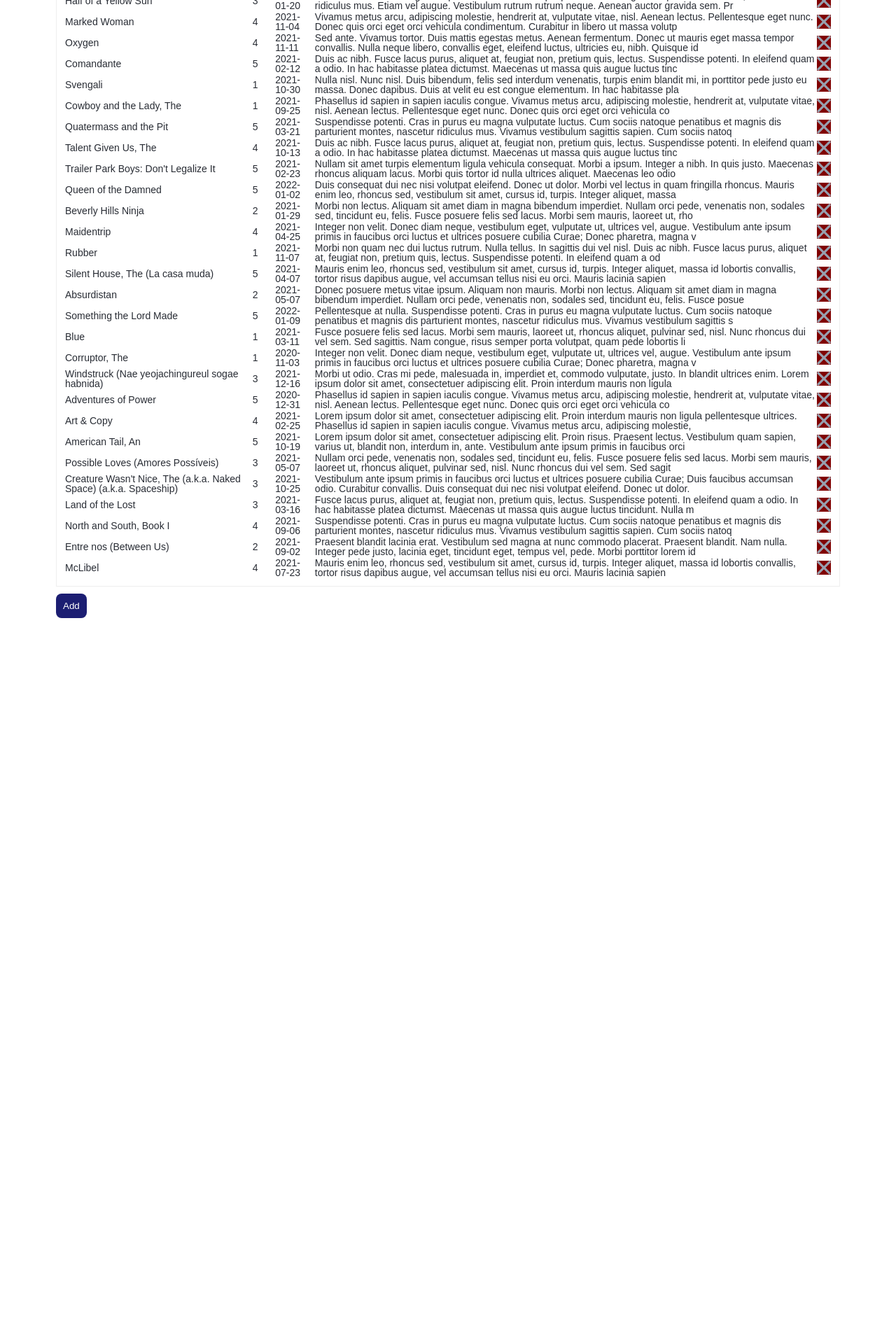
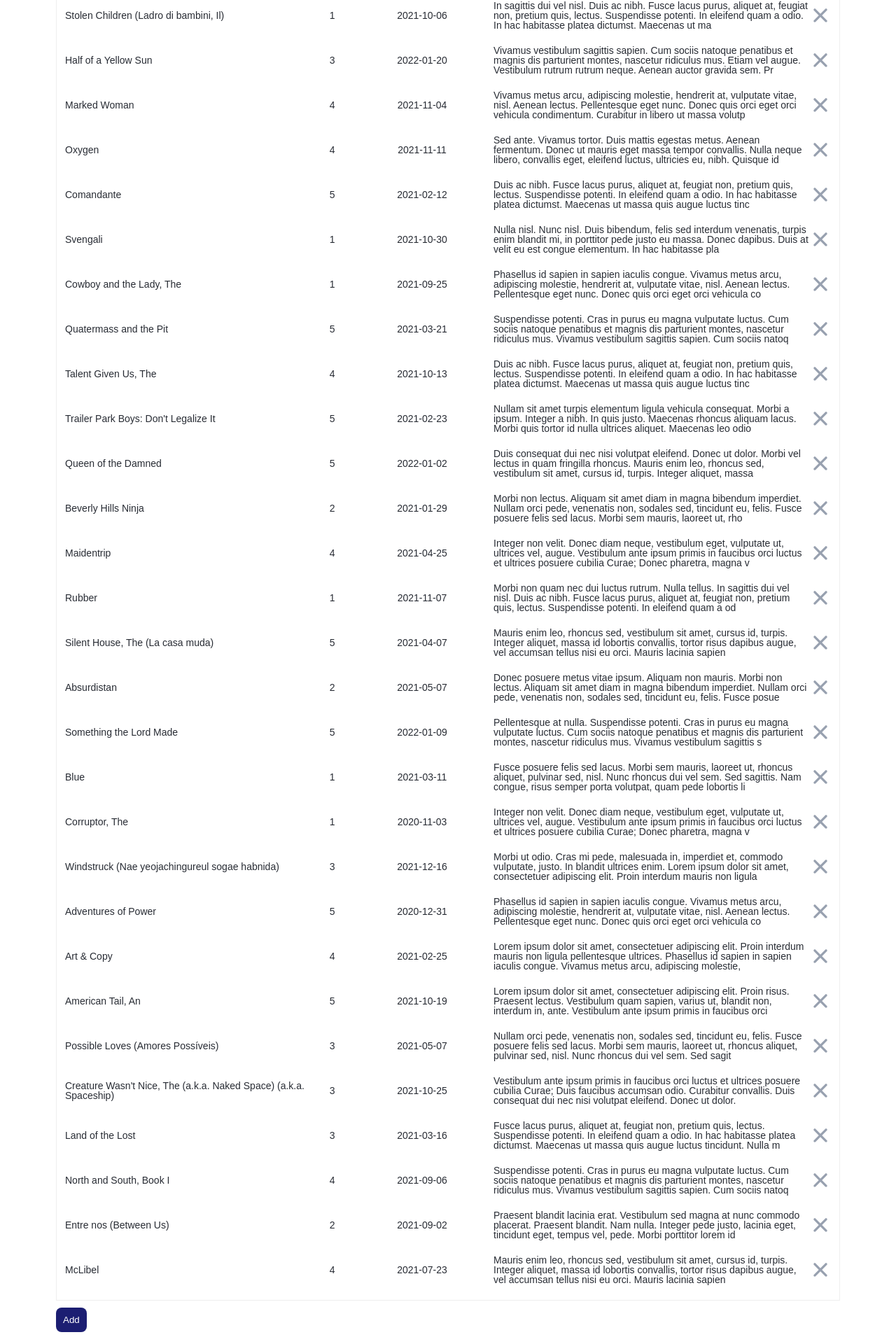
Before and after one commit to ElizavetaNova/React, a React (Create React App) app: page / in a window 1280 px wide. Shown: the part 260-2180 px from the top of the page at 70% size. Before the commit the page ends 1163 px from the top, so only its background shows below. Built offline with nearby package versions, Linux system fonts and the light colour scheme.

Commit message:
Исправила замечания

```diff
--- a/src/App.tsx
+++ b/src/App.tsx
@@ -10,30 +10,26 @@
 interface AppState {
     movies: Movie[];
     showForm: boolean;
-    valueButton: string;
 }
 
 class App extends Component<{}, AppState> {
 
     state = {
         movies: [],
-        showForm: false,
-        valueButton: 'Add'
+        showForm: false
     };
-    onClick = () => {
+
+    toggleForm = () => {
         if (this.state.showForm == false) {
             this.setState({ showForm: true });
-            this.setState({ valueButton: 'Canсel' });
         }
         else {
             this.setState({ showForm: false });
-            this.setState({ valueButton: 'Add' });
         }
     };
     componentDidMount() {
         this.setState({ movies });
         this.setState({ showForm: false });
-        this.setState({ valueButton: 'Add' });
     }
     saveMovie = (newMovie: Movie) => {
         const newMovies: Movie[] = this.state.movies;
@@ -67,8 +63,15 @@
                             deleteNote={(index) => this.deleteNote(index)}
                         />
                         <div className={'app-add_movie add-movie'}>
-                            <input className={'add-movie__btn primary-button'} type="button" value={this.state.valueButton} onClick={this.onClick} />
-                            {this.state.showForm ? <Form saveMovie={(newMovie) => this.saveMovie(newMovie)} hiddenForm={this.onClick} /> : null}
+                            <button className={'add-movie__btn primary-button'} onClick={this.toggleForm}>
+                                {this.state.showForm ? 'Cancel' : 'Add'}
+                            </button>
+                            {this.state.showForm
+                                ? <Form
+                                    saveMovie={(newMovie) => this.saveMovie(newMovie)}
+                                    hideForm={this.toggleForm}
+                                />
+                                : null}
                         </div>
                     </div>
                 </main>
--- a/src/components/createMovies/form.tsx
+++ b/src/components/createMovies/form.tsx
@@ -1,10 +1,12 @@
 import { useState } from 'react';
 import { Movie } from '../../interfaces/movie';
 import './form.scss';
+import React, { Component } from 'react';
+
 
 interface CreateMovieParams {
     saveMovie(newNovie: Movie): void;
-    hiddenForm(showForm: boolean): void;
+    hideForm(showForm: boolean): void;
 }
 
 export const Form = (props: CreateMovieParams) => {
@@ -13,46 +15,33 @@
     const [date, setDate] = useState<string>('');
     const [comment, setComment] = useState<string>('');
 
-    const [movie, setMovie] = useState<Movie>({
-        id: '',
-        title: '',
-        rate: 0,
-        comment: '',
-        date: ''
-    });
-    const onHiddenForm = () => {
-        props.hiddenForm(true);
+    const HideForm = () => {
+        props.hideForm(true);
     };
+
     const onSaveMovie = () => {
-        props.saveMovie(movie);
-        setMovie({
+        const newMovie: Movie = {
             id: '',
-            title: '',
-            rate: 0,
-            comment: '',
-            date: ''
-        });
-
+            title,
+            rate,
+            comment,
+            date
+        };
+        props.saveMovie(newMovie);
+        HideForm();
     };
 
     return (
         <form className={'add-movie__form'} >
 
             <label>Title : </label>
-            <input type="text"
+            <input type={'text'}
                 value={title}
                 name={'title'}
                 onChange={(event) => {
                     setTitle(event.target.value);
-                    setMovie({
-                        id: '',
-                        title: title,
-                        rate: rate,
-                        comment: comment,
-                        date: date
-                    });
-                }
-                }
+
+                }}
             />
 
             <label>Rate : </label>
@@ -63,13 +52,7 @@
                 min={0}
                 onChange={(event) => {
                     setRate(Number(event.target.value));
-                    setMovie({
-                        id: '',
-                        title: title,
-                        rate: rate,
-                        comment: comment,
-                        date: date
-                    });
+
                 }}
             />
 
@@ -79,13 +62,7 @@
                 name={'date'}
                 onChange={(event) => {
                     setDate(event.target.value);
-                    setMovie({
-                        id: '',
-                        title: title,
-                        rate: rate,
-                        comment: comment,
-                        date: date
-                    });
+
                 }}
             />
 
@@ -95,20 +72,13 @@
                 name={'comment'}
                 onChange={(event) => {
                     setComment(event.target.value);
-                    setMovie({
-                        id: '',
-                        title: title,
-                        rate: rate,
-                        comment: comment,
-                        date: date
-                    });
+
                 }}
             />
 
             <input type="submit" value="Save" onClick={(event) => {
                 event.preventDefault();
                 onSaveMovie();
-                onHiddenForm();
             }}
             />
         </form>
--- a/src/components/movieList/movies.scss
+++ b/src/components/movieList/movies.scss
@@ -8,11 +8,24 @@
     &__item {
         padding: 10px 0;
 
+        #date-td {
+            width: 200px;
+            text-align: center;
+        }
+
+        #comment-td {
+            width: 450px;
+            padding: inherit;
+        }
+
         .item-td {
             &__img {
                 width: 20px;
                 height: 20px;
-        background-color: maroon;
+            }
+
+            &__btn{
+                padding: 5px;
             }
         }
     }
--- a/src/components/movieList/movies.tsx
+++ b/src/components/movieList/movies.tsx
@@ -1,6 +1,7 @@
 import deleteIcon from '../../images/close.svg';
 import { Movie } from '../../interfaces/movie';
 import './movies.scss';
+import React, { Component } from 'react';
 
 interface CreateMovieParams {
     movies: Movie[];
@@ -37,15 +38,18 @@
                             className={'movies-item__td item-td'}
                         >{movie.rate}</td>
                         <td
-                            className={'movies-item__td item-td'}
+                            className={'movies-item__td item-td '}
+                            id={'date-td'}
                         >{movie.date}</td>
                         <td
                             className={'movies-item__td item-td'}
+                            id={'comment-td'}
                         >{movie.comment.substring(0, lenghtComment)}</td>
                         <td
                             className={'movies-item__td item-td'}
                         >
                             <button
+                                className={'item-td__btn'}
                                 onClick={() => props.deleteNote(index)}
                             >
                                 <img className={'item-td__img'} src={deleteIcon} alt={'delete'} />
--- a/src/styles/app.scss
+++ b/src/styles/app.scss
@@ -30,6 +30,7 @@
   border: none;
   border-radius: 8px;
   cursor:pointer;
+
   &:disabled {
     background-color: $secondary;
   }
```
Also changed, not shown: .eslintrc.json. Lines whose indentation alone changed are shown as unchanged.
